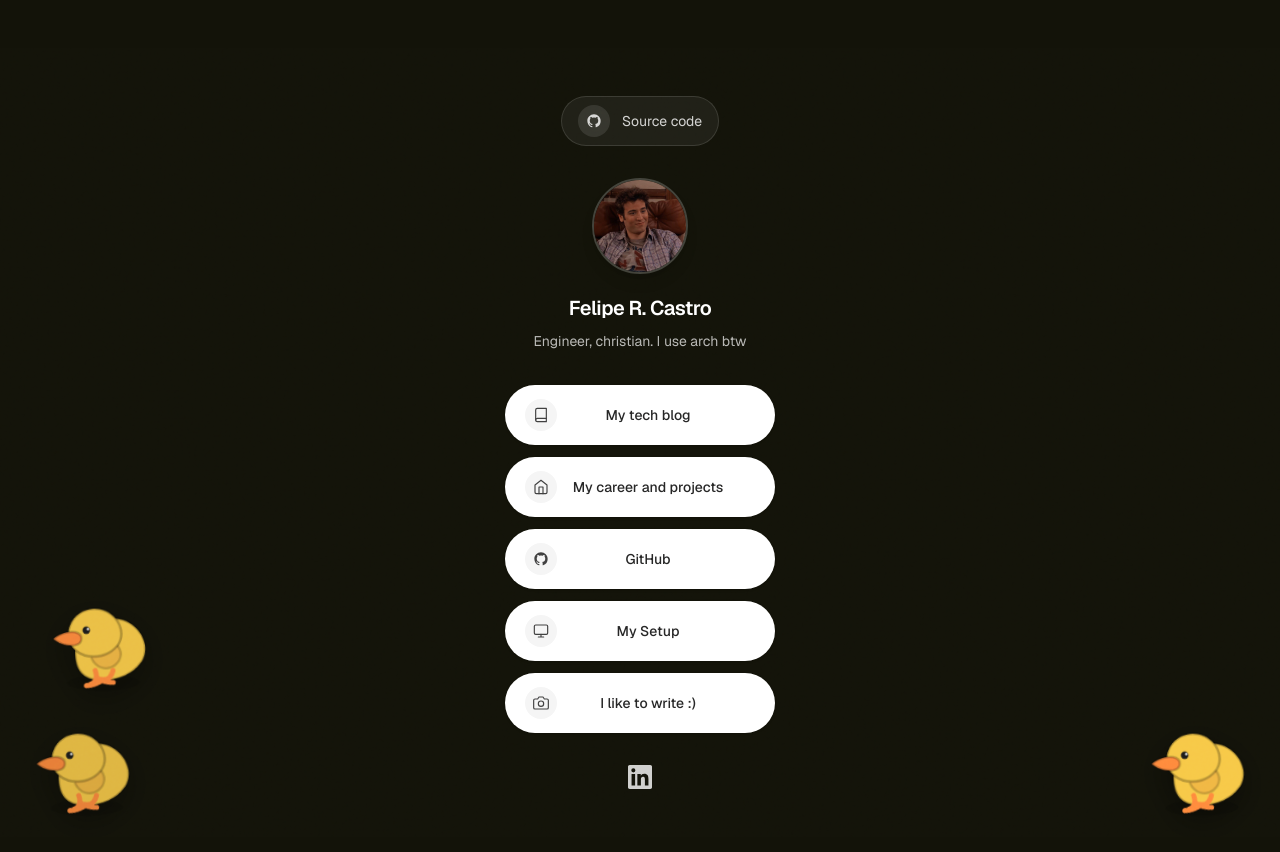
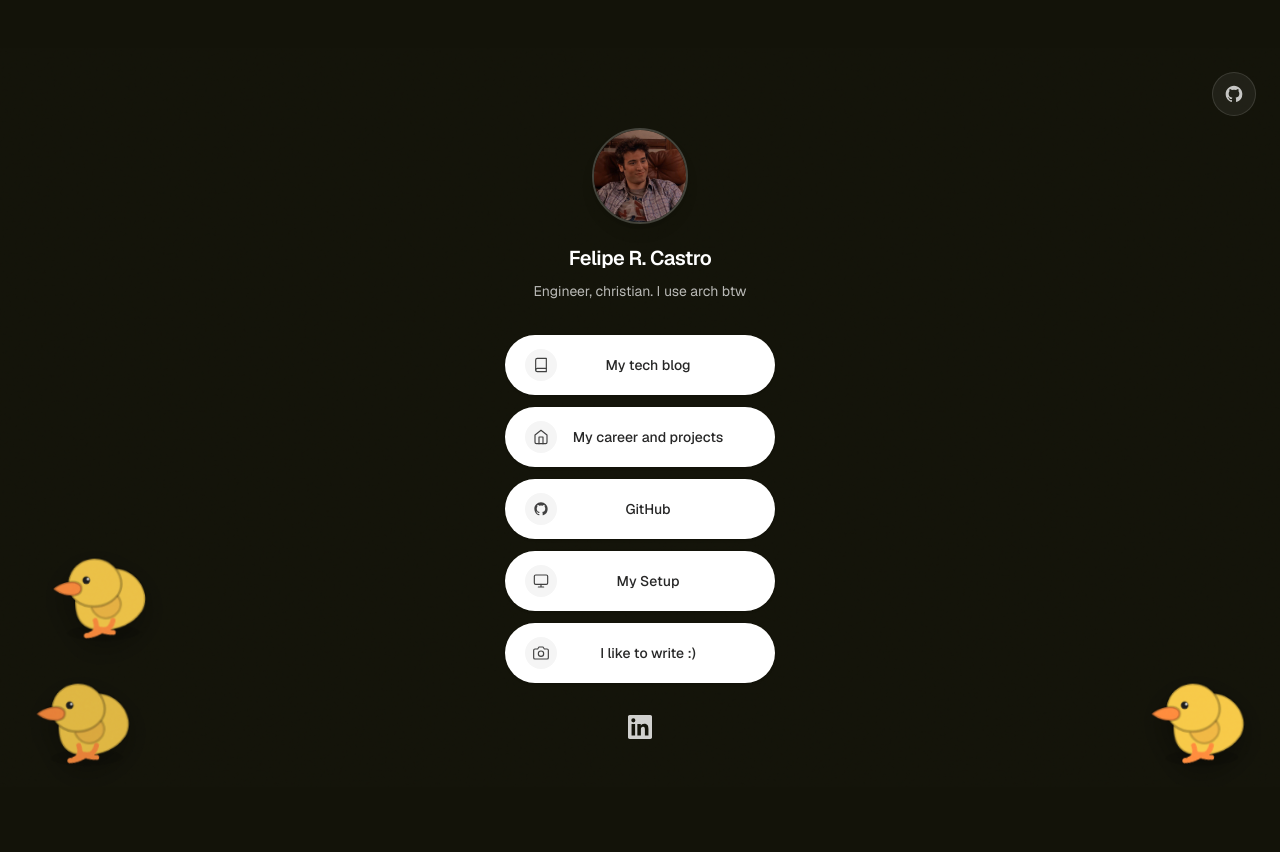
Before and after one commit to castroofelipee/felipe-linktree, a Next.js app: page / in a window 1280 px wide. Shown: the top 852 px of the page. Built offline with nearby package versions, Linux system fonts and the light colour scheme; no server answers.

Commit message:
Move source code link to top right

```diff
--- a/app/page.tsx
+++ b/app/page.tsx
@@ -14,7 +14,7 @@ export default function HomePage() {
   return (
     <FilmFrame>
       <>
-        <div className="flex flex-col items-center gap-8 px-6 py-12">
+        <div className="relative flex flex-col items-center gap-8 px-6 pb-12 pt-20">
           <SourceCodeReference link={sourceCodeLink} />
 
           <div className="flex flex-col items-center gap-5">
--- a/components/source/SourceCodeReference.tsx
+++ b/components/source/SourceCodeReference.tsx
@@ -8,17 +8,17 @@ interface SourceCodeReferenceProps {
 
 export function SourceCodeReference({ link }: SourceCodeReferenceProps) {
   return (
-    <div className="w-full flex justify-center">
+    <div className="absolute right-5 top-5 z-30 sm:right-6 sm:top-6">
       <Link
         href={link.href}
         target="_blank"
         rel="noopener noreferrer"
-        className="inline-flex items-center gap-3 rounded-full border border-white/12 bg-white/6 px-4 py-2 text-sm text-white/80 transition-colors hover:bg-white/10 hover:text-white"
+        aria-label={link.label}
+        title={link.label}
+        className="inline-flex h-11 w-11 items-center justify-center rounded-full border border-white/12 bg-white/6 text-white/75 transition-colors hover:bg-white/10 hover:text-white"
       >
-        <span className="flex h-8 w-8 items-center justify-center rounded-full bg-white/10">
-          <LinkIcon name={link.icon} className="h-4 w-4" />
-        </span>
-        <span>{link.label}</span>
+        <LinkIcon name={link.icon} className="h-5 w-5" />
+        <span className="sr-only">{link.label}</span>
       </Link>
     </div>
   )
```
